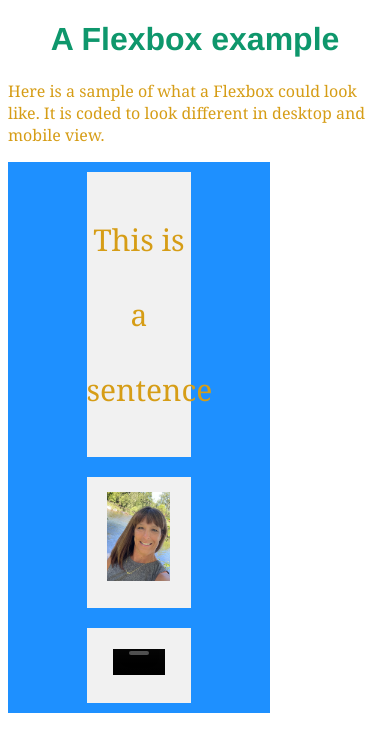
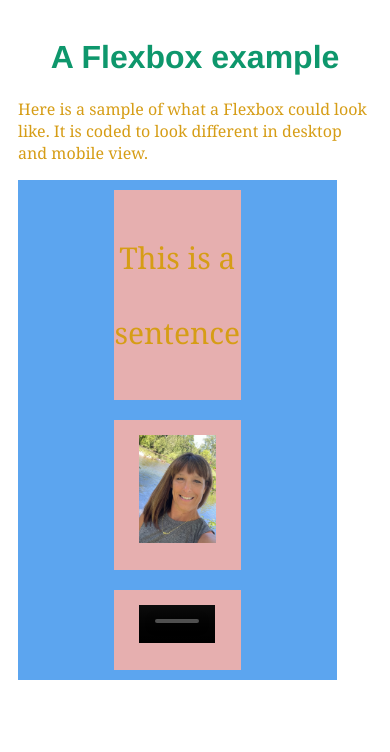
Before and after one commit to jkueter/jkueter.github.io, a PHP site: page /index7.html in a window 390 px wide. Shown: the top 752 px of the page. Run offline with PHP 8.4, Linux system fonts and the light colour scheme; grey boxes are pictures that could not be loaded.

Commit message:
Add files via upload

```diff
--- a/code/index7.html
+++ b/code/index7.html
@@ -19,7 +19,7 @@
   <div><img src= "jkueter.jpeg" width = "60%" height="auto">
   </div>
   <div>
-    <video class="video-resume" controls width="50%" height="auto">
+    <video class="video-resume" controls width="60%" height="auto">
         <source src="shot.MOV" type="video/mp4">
     </video>
   </div>
--- a/code/style7.css
+++ b/code/style7.css
@@ -1,3 +1,8 @@
+/* Basic page styling*/
+body {
+    padding: 10px 10px 10px 10px;
+}
+
 h1 {
     text-align: center;
     font-family: 'Franklin Gothic Medium', 'Arial Narrow', Arial, sans-serif;
@@ -7,18 +12,20 @@ p {
     font-family: Georgia, 'Times New Roman', Times, serif;
     color: rgb(214, 157, 22);
 }
+/* Styling of flexbox*/
 .flex-container {
     display: flex;
     flex-direction: row;
-    background-color: DodgerBlue;
-    width: 70%;
+    background-color: rgb(247, 244, 57);
+    width: 90%;
+    height: 90%;
     justify-content: center;
     align-items: center;
   }
 
-
+  /* Styling of the Divs inside the flexbok*/
 .flex-container > div {
-    background-color: #f1f1f1;
+    background-color: #e6afaf;
     width: 40%;
     margin: 10px;
     text-align: center;
@@ -36,13 +43,13 @@ p {
     padding-top: 15px;
   }
 
-/* Flex layout in mobile view*/
+/* Flex layout in mobile view switxhed to vertical*/
 @media screen and (max-width: 759px) {
 
   .flex-container {
     display: flex;
     flex-direction: column;
-    background-color: DodgerBlue;
+    background-color: rgb(92, 165, 239);
   }
 
 }
```
